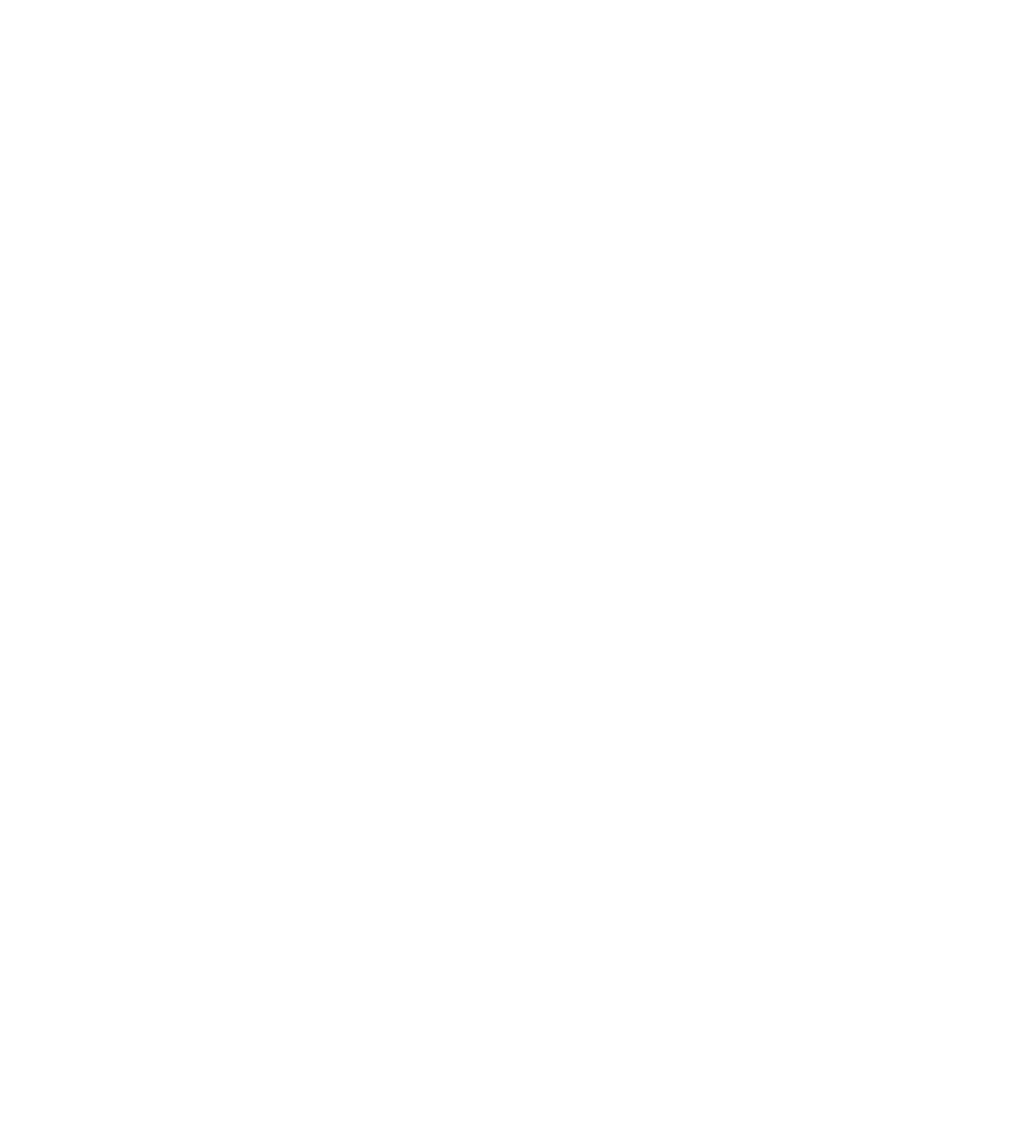
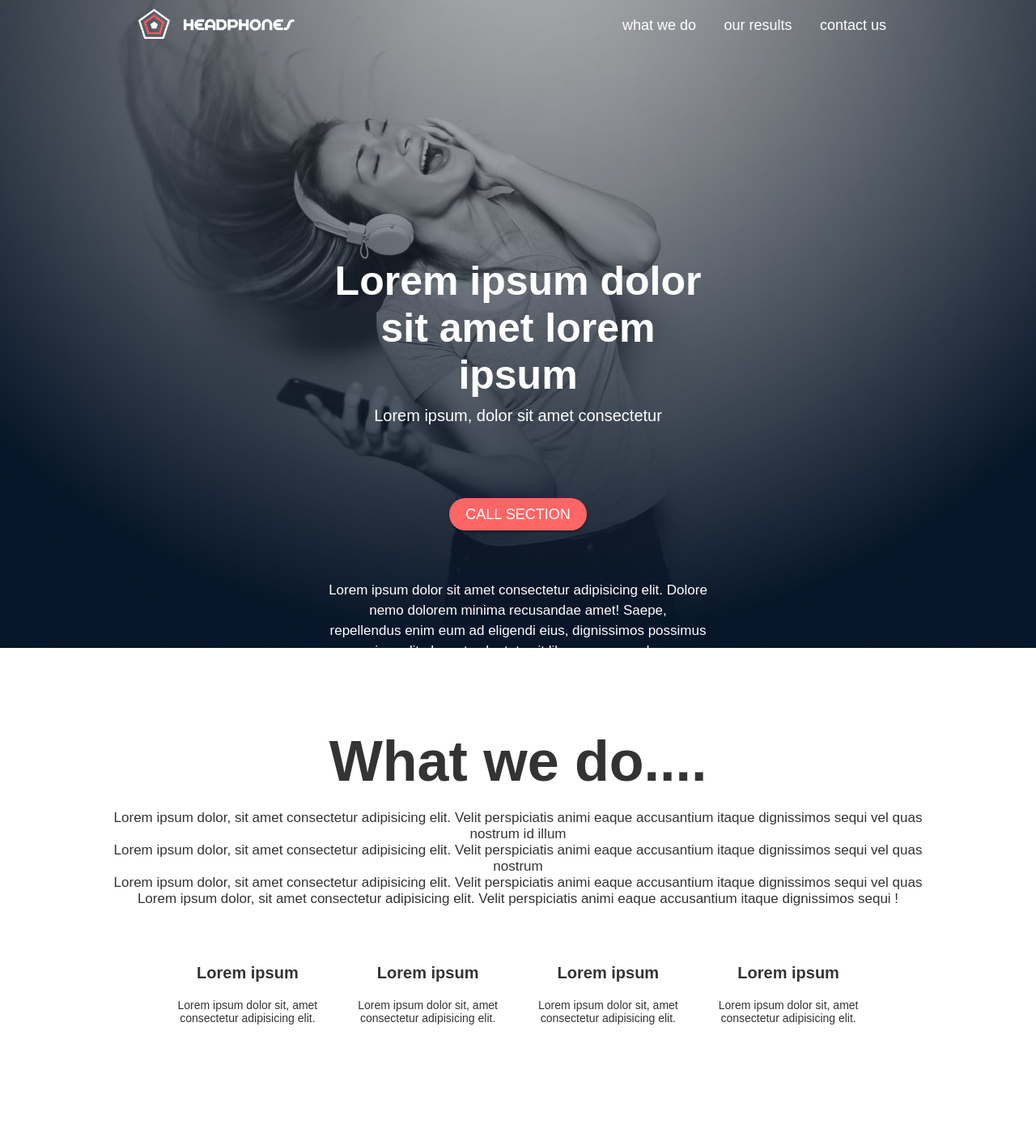
Before and after one commit to sherif-code/alx_html_css, a plain HTML site: page 1-index.html in a window 1280 px wide. Shown: the whole page at 81% size. Before the commit the page ends 800 px from the top, so only its background shows below. Drawn offline with Linux system fonts and the light colour scheme.

Commit message:
new files added, second hero section added

```diff
--- a/1-index.html
+++ b/1-index.html
@@ -3,23 +3,107 @@
   <head>
     <meta charset="UTF-8" />
     <meta name="viewport" content="width=device-width, initial-scale=1.0" />
+    <link rel="stylesheet" href="0-styles.css" />
+    <link rel="icon" href="assets/images/favicon.ico" />
+    <!--icomoon fonts-->
+    <link
+      rel="stylesheet"
+      href="https://i.icomoon.io/public/temp/fc7a536db1/UntitledProject/style.css"
+    />
 
-		<!--icomoon fonts-->
-		<link rel="stylesheet" href="https://i.icomoon.io/public/temp/fc7a536db1/UntitledProject/style.css">
-
-  <!--custom stylesheet-->
+    <!--custom stylesheet-->
     <link rel="stylesheet" href="1-styles.css" />
-
-    <title>Document</title>
+    <title>headphones</title>
   </head>
   <body>
-		<section class="">
+    <section class="hero-section">
+      <div class="navbar">
+        <div class="logo">
+          <a href="0-index.html"
+            ><img src="assets/images/logo_headphones.png" alt="Logo"
+          /></a>
+        </div>
+        <nav class="nav-links">
+          <a href="#">what we do</a>
+          <a href="#">our results</a>
+          <a href="#">contact us</a>
+        </nav>
+      </div>
 
-		</section>
+      <!-- call to action section
+  -->
+      <div class="hero-content">
+        <h1>Lorem ipsum dolor sit amet lorem ipsum</h1>
+        <h2>Lorem ipsum, dolor sit amet consectetur</h2>
+        <a href="#" class="cta-button">CALL SECTION</a>
+        <p>
+          Lorem ipsum dolor sit amet consectetur adipisicing elit. Dolore nemo
+          dolorem minima recusandae amet! Saepe,<br />
+          repellendus enim eum ad eligendi eius, dignissimos possimus impedit
+          placeat,voluptate sit libero assumenda.<br />
+          Nisi?Lorem ipsum dolor sit amet consectetur adipisicing elit.
+          Dolorenemo dolorem minima recusandae amet no! <br />
+          Saepe, repellendus enim eum ad eligendi eius, dignissimos possimus
+          impedit placeat,voluptate sit libero
+        </p>
+      </div>
+    </section>
 
+    <!--what we do section-->
 
-
-
-
+    <section class="what-we-do">
+      <div class="what-we-do-content">
+        <h2>What we do....</h2>
+        <p>
+          Lorem ipsum dolor, sit amet consectetur adipisicing elit. Velit
+          perspiciatis animi eaque accusantium itaque dignissimos sequi vel quas
+          nostrum id illum <br />
+          Lorem ipsum dolor, sit amet consectetur adipisicing elit. Velit
+          perspiciatis animi eaque accusantium itaque dignissimos sequi vel quas
+          nostrum <br />
+          Lorem ipsum dolor, sit amet consectetur adipisicing elit. Velit
+          perspiciatis animi eaque accusantium itaque dignissimos sequi vel quas
+          <br />
+          Lorem ipsum dolor, sit amet consectetur adipisicing elit. Velit
+          perspiciatis animi eaque accusantium itaque dignissimos sequi !
+        </p>
+      </div>
+      <div class="icon-container">
+        <!--icon section-->
+        <div class="icons">
+          <span class="holberton_school-icon-ic_sound"></span>
+          <h2>Lorem ipsum</h2>
+          <p>
+            Lorem ipsum dolor sit, amet<br />
+            consectetur adipisicing elit.
+          </p>
+        </div>
+        <div class="icons">
+          <span class="holberton_school-icon-ic_video"></span>
+          <h2>Lorem ipsum</h2>
+          <p>
+            Lorem ipsum dolor sit, amet<br />
+            consectetur adipisicing elit.
+          </p>
+        </div>
+        <div class="icons">
+          <span class="holberton_school-icon-ic_music"></span>
+          <h2>Lorem ipsum</h2>
+          <p>
+            Lorem ipsum dolor sit, amet<br />
+            consectetur adipisicing elit.
+          </p>
+        </div>
+        <div class="icons">
+          <span class="holberton_school-icon-ic_hearing"></span>
+          <h2>Lorem ipsum</h2>
+          <p>
+            Lorem ipsum dolor sit, amet<br />
+            consectetur adipisicing elit.
+          </p>
+        </div>
+        <!--icon section ends here-->
+      </div>
+    </section>
   </body>
 </html>
--- a/1-styles.css
+++ b/1-styles.css
@@ -1,12 +1,157 @@
-
-
 /*
 .holberton_school-icon-ic_sound:before {
 	content: "\e90e";
 	font-size: 100px;
 }*/
+* {
+	padding: 0;
+	margin: 0;
+	box-sizing: border-box;
+}
 
-.holberton_school-icon-ic_cart:before {
-	content: "\e907";
-	font-size: 300px;
+
+body {
+	font-family: 'Poppins', sans-serif;
+	background-color: #f0f0f0;
+	color: #333;
 }
+
+.logo img {
+	font-size: 15px;
+	width: 60%;
+	font-weight: bold;
+	color: #FF6565;
+	text-decoration: none;
+}
+
+.hero-section {
+	background-image: url(assets/images/headphones_hero_1.jpg);
+	background-position: center;
+	background-size: cover;
+	height: 100vh;
+}
+
+.navbar {
+	color: #fff;
+	padding: 10px 40px;
+	display: flex;
+	justify-content: space-around;
+	align-items: center;
+}
+
+.nav-links a {
+	color: #fff;
+	text-decoration: none;
+	font-size: 18px;
+	padding: 10px 15px;
+	transition: background-color 0.3s ease;
+}
+
+.nav-links a:hover {
+	color: #FF6565;
+	opacity: 0.9;
+}
+
+.hero-content {
+	text-align: center;
+	color: #fff;
+	margin-top: 20%;
+	padding: 0px 400px;
+}
+
+.hero-content h1 {
+	font-size: 50px;
+	margin-bottom: 10px;
+}
+
+.hero-content h2 {
+	font-size: 20px;
+	font-weight: 40;
+	margin-bottom: 100px;
+}
+
+.hero-content p {
+	font-size: 17px;
+	font-weight: 20;
+	margin-top: 70px;
+	line-height: 25px;
+	text-align: center;
+}
+
+.hero-content a {
+	background-color: #FF6565;
+	color: #fff;
+	padding: 10px 20px;
+	border: none;
+	margin-top: 30px;
+	border-radius: 20px;
+	cursor: pointer;
+	font-size: 18px;
+	text-decoration: none;
+	margin-bottom: 20px;
+	box-shadow: 0px 2px 2px rgba(0, 0, 0, 0.377)
+}
+
+.hero-content a:hover {
+	background-color: #e55a5a;
+	transition: background-color 0.3s ease;
+}
+
+
+.what-we-do {
+	background-color: white;
+	align-items: center;
+	justify-content: center;
+	padding: 100px 140px;
+	text-overflow: hidden;
+}
+
+.what-we-do-content h2 {
+	text-align: center;
+	font-size: 70px;
+	margin-bottom: 20px;
+
+	text-align: center;
+}
+
+.what-we-do-content p {
+	text-align: center;
+	font-size: 17px;
+	margin-bottom: 20px;
+	text-align: center;
+	font-weight: 40;
+}
+
+/*ico styling*/
+.icon-container {
+	text-overflow: hidden;
+	display: flex;
+	justify-content: center;
+	gap: 50px;
+	margin-top: 50px;
+}
+
+.icon-container .icons {
+	text-align: center;
+	margin-bottom: 30px;
+}
+
+.icon-container .icons span {
+	font-size: 85px;
+	color: #FF6565;
+
+	margin-bottom: 20px;
+}
+
+.icons h2 {
+	font-size: 20px;
+	margin-bottom: 20px;
+	margin-top: 20px;
+}
+
+.icons p {
+	font-size: 14px;
+	margin-bottom: 20px;
+	font-weight: 40;
+	margin-top: 20px;
+}
```
